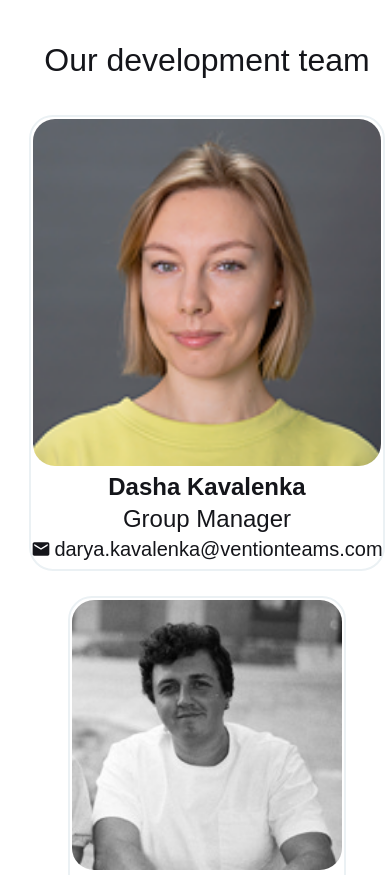
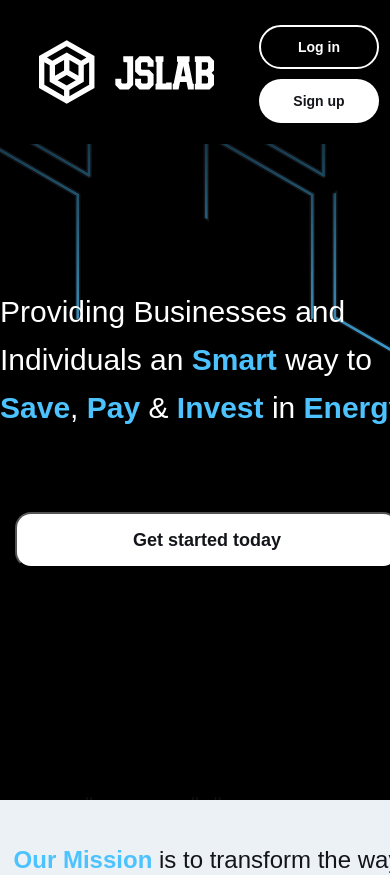
Before and after one commit to PavelBichukov/JSLab, a React (Vite) app: page / in a window 390 px wide. Shown: the top 875 px of the page. Built offline with nearby package versions, Linux system fonts and the light colour scheme.

Commit message:
INT-38/FEAT: add responsive for header

```diff
--- a/src/components/share/HeaderBtns/HeaderBtns.module.scss
+++ b/src/components/share/HeaderBtns/HeaderBtns.module.scss
@@ -1,7 +1,8 @@
-.btnContainer{
+.btnContainer {
   background: inherit;
 }
-.loginButton{
+
+.loginButton {
   border-radius: 22px;
   border: 2px solid var(--light-mode-white-ffffff, #FFF);
   background: #000;
@@ -21,8 +22,10 @@
   line-height: 24px;
   margin-right: 16px;
   cursor: pointer;
+  margin-bottom: 10px;
 }
-.signupButton{
+
+.signupButton {
   border-radius: 22px;
   background: var(--light-mode-white-ffffff, #FFF);
   padding: 10px 24px;
--- a/src/layout/Banner/Banner.module.scss
+++ b/src/layout/Banner/Banner.module.scss
@@ -1,41 +1,52 @@
 a {
   text-decoration: none;
 }
-.mainBanner{
+
+.mainBanner {
   background-image: url("../../assets/images/pattern.png");
   max-width: 1920px;
   height: 800px;
 }
-.pattern{
-  width: 680px;
+
+.pattern {
+  width: 100%;
   height: 144px;
-  margin-right: 31%;
+  display: flex;
+  justify-content: center;
 }
-.patternText{
+
+.mainText {
+  display: flex;
+  justify-content: center;
+  font-size: 40px;
+  font-family: Metropolis, sans-serif;
+  line-height: 48px;
+}
+
+.patternText {
   display: block;
-  width: 680px;
-  height: 144px;
-  font-family: Metropolis, sans-serif;
-  font-size: 40px;
+  width: 68vh;
+  height: auto;
   font-weight: 400;
-  line-height: 48px;
   letter-spacing: 0;
-  text-align: left;
   color: #FFFFFF;
-  margin-left: 33%;
   margin-top: 144px;
 }
-.smartText{
+
+.smartText {
   color: var(--Hyperfuel-Blue, #4CC3FF);
-  font-family: Metropolis, sans-serif;
-  font-size: 40px;
   font-style: normal;
   font-weight: 600;
-  line-height: 48px;
 }
-.bannerButton{
+
+.buttonContainer {
+  width: 100%;
+  display: flex;
+  justify-content: center;
+}
+
+.bannerButton {
   margin-top: 80px;
-  margin-left: 40%;
   display: flex;
   width: 384px;
   height: 56px;
@@ -55,3 +66,12 @@ a {
   line-height: 24px;
   cursor: pointer;
 }
+
+@media screen and (max-width: 800px) {
+  .patternText {
+    font-size: 30px;
+  }
+  .smartText {
+    font-size: 30px;
+  }
+}
--- a/src/layout/Banner/Banner.tsx
+++ b/src/layout/Banner/Banner.tsx
@@ -3,7 +3,7 @@ import styles from './Banner.module.scss'
 const Banner = () => (
   <div className={styles.mainBanner}>
     <div className={styles.pattern}></div>
-    <div>
+    <div className={styles.mainText}>
       <p className={styles.patternText}>
         Providing Businesses and Individuals an
         <span className={styles.smartText}> Smart</span> way to
@@ -13,9 +13,11 @@ const Banner = () => (
         <span className={styles.smartText}> Energy</span>.
       </p>
     </div>
-    <a href="#rates">
-      <button className={styles.bannerButton}>Get started today</button>
-    </a>
+    <div className={styles.buttonContainer}>
+      <a href="#rates">
+        <button className={styles.bannerButton}>Get started today</button>
+      </a>
+    </div>
   </div>
 )
 
--- a/src/layout/Footer/Footer.module.scss
+++ b/src/layout/Footer/Footer.module.scss
@@ -5,6 +5,7 @@
   background: #EBF1F4;
   padding-left: 20%;
   padding-right: 19%;
+  overflow-x: hidden;
 }
 
 .headPartFooter {
--- a/src/layout/Header/Header.module.scss
+++ b/src/layout/Header/Header.module.scss
@@ -28,3 +28,16 @@
   margin-top: 50px;
   margin-bottom: 50px;
 }
+
+@media screen and (max-width: 695px) {
+  .main {
+    padding: 0 10% 0;
+  }
+}
+
+@media screen and (max-width: 577px) {
+  .buttons {
+    margin: 25px 0 25px 45px;
+    gap: 10px
+  }
+}
--- a/src/layout/Rates/Rates.module.scss
+++ b/src/layout/Rates/Rates.module.scss
@@ -2,6 +2,7 @@
   width: 100%;
   background-color: #EBF1F4;
   height: auto;
+  overflow-x: hidden;
 }
 
 .ratesTitle {
--- a/src/layout/Team/Team.module.scss
+++ b/src/layout/Team/Team.module.scss
@@ -1,3 +1,7 @@
+.mainTeam {
+  overflow-x: hidden;
+}
+
 .teamTitle {
   color: var(--light-mode-brand-black-14151-a, #14151A);
   text-align: center;
--- a/src/layout/Team/Team.tsx
+++ b/src/layout/Team/Team.tsx
@@ -2,8 +2,9 @@ import TeamCard from 'components/share/TeamCard/TeamCard'
 
 import { teams as TEAMS } from './Team.constants'
 import styles from './Team.module.scss'
+
 const Team = () => (
-  <div>
+  <div className={styles.mainTeam}>
     <p className={styles.teamTitle}>Our development team</p>
     <div className={styles.teamCards}>
       {TEAMS.map((team) => (
--- a/src/pages/Landing/Landing.module.scss
+++ b/src/pages/Landing/Landing.module.scss
@@ -5,11 +5,13 @@
 .bannerMission {
   background: #EBF1F4;
   width: 100%;
-  height: 120px;
+  //height: 120px;
+  height: auto;
 }
 
 .bannerMissionText {
   padding-top: 42px;
+  padding-bottom: 42px;
   font-family: Metropolis, sans-serif;
   font-size: 24px;
   font-weight: 500;
--- a/src/pages/Landing/Landing.tsx
+++ b/src/pages/Landing/Landing.tsx
@@ -5,18 +5,18 @@ import styles from './Landing.module.scss'
 const Landing = () => {
   return (
     <div className={styles.landingMain}>
-      {/*<div>*/}
-      {/*  <Header />*/}
-      {/*</div>*/}
-      {/*<div>*/}
-      {/*  <Banner />*/}
-      {/*  <div className={styles.bannerMission}>*/}
-      {/*    <p className={styles.bannerMissionText}>*/}
-      {/*      <span className={styles.bannerMissionSmart}>Our Mission</span> is to*/}
-      {/*      transform the way fuel is delivered to everything in the world.*/}
-      {/*    </p>*/}
-      {/*  </div>*/}
-      {/*</div>*/}
+      <div>
+        <Header />
+      </div>
+      <div>
+        <Banner />
+        <div className={styles.bannerMission}>
+          <p className={styles.bannerMissionText}>
+            <span className={styles.bannerMissionSmart}>Our Mission</span> is to
+            transform the way fuel is delivered to everything in the world.
+          </p>
+        </div>
+      </div>
       <Team />
       <div id="rates">
         <Rates />
```
